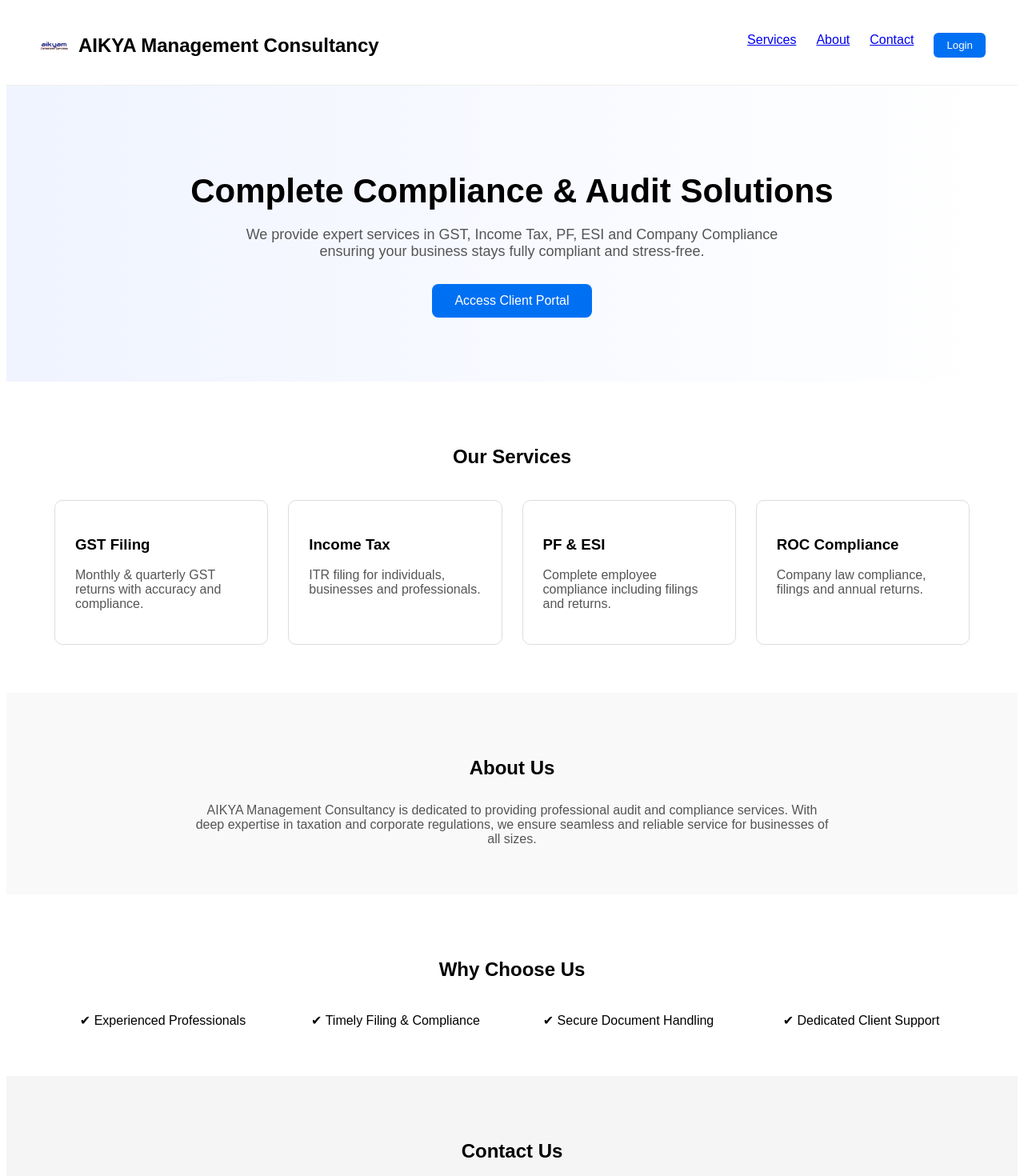
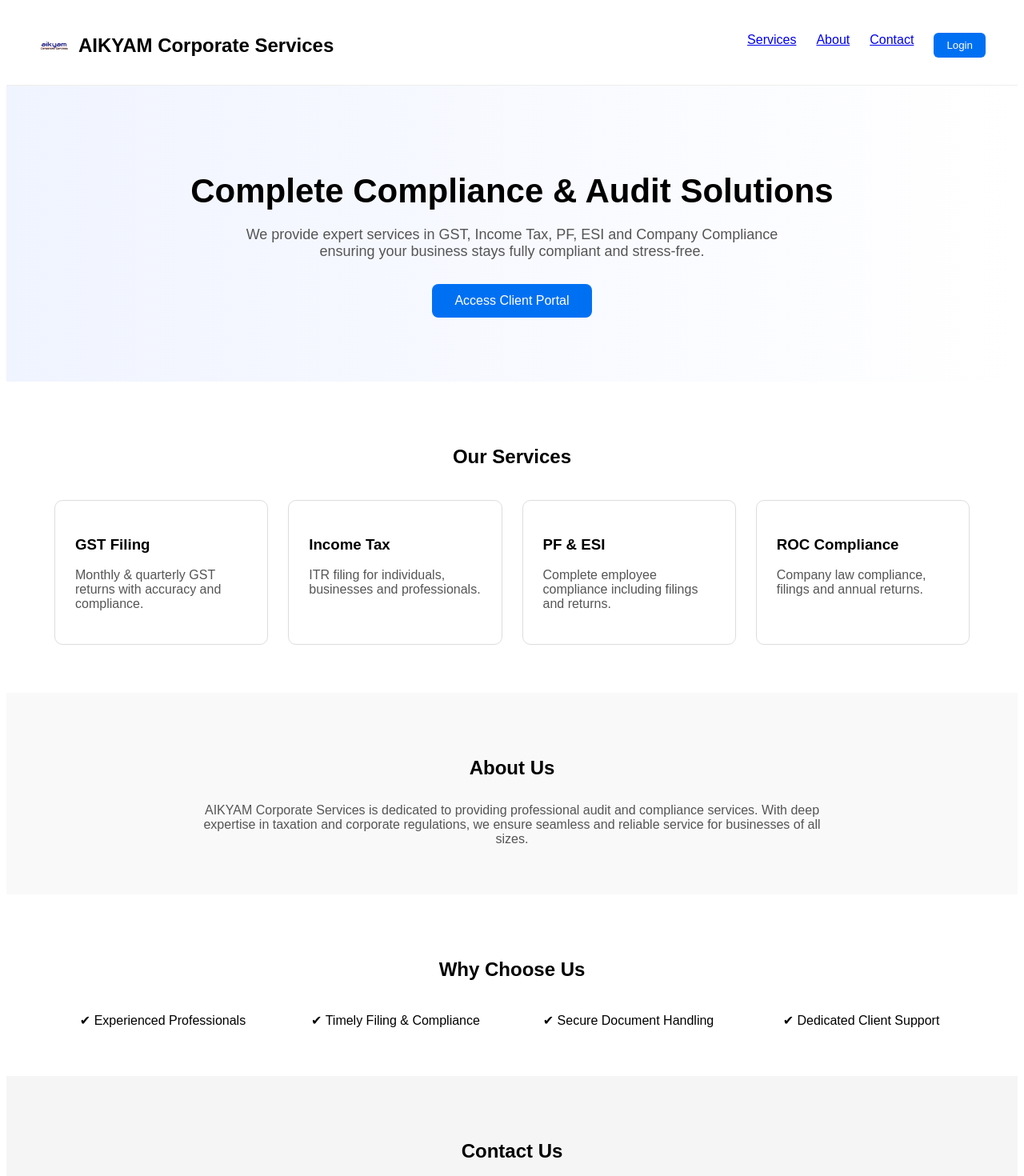
Before and after one commit to aikyambhanu/client-portal, a Next.js app: page / in a window 1280 px wide. Shown: the top 1470 px of the page at 80% size. Built offline with nearby package versions, Linux system fonts and the light colour scheme.

Commit message:
Update page.js

```diff
--- a/app/page.js
+++ b/app/page.js
@@ -18,7 +18,7 @@
       }}>
         <div style={{ display: 'flex', alignItems: 'center', gap: 10 }}>
           <img src="/companylogo.png" width="40" />
-          <h2>AIKYA Management Consultancy</h2>
+          <h2>AIKYAM Corporate Services</h2>
         </div>
 
         <div style={{ display: 'flex', gap: 25 }}>
@@ -129,7 +129,7 @@
           textAlign: 'center',
           color: '#555'
         }}>
-          AIKYA Management Consultancy is dedicated to providing professional
+          AIKYAM Corporate Services is dedicated to providing professional
           audit and compliance services. With deep expertise in taxation and
           corporate regulations, we ensure seamless and reliable service for
           businesses of all sizes.
```
